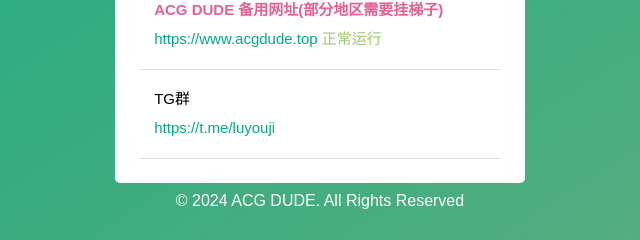
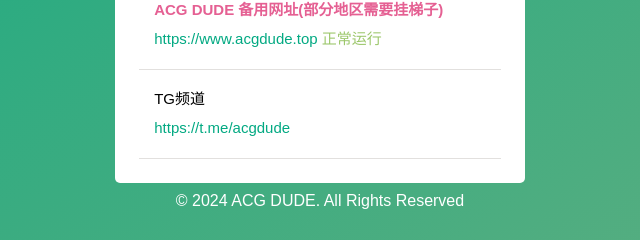
Before and after one commit to NglsMa/acgdude-go-home, a plain HTML site: page index.html in a window 1280 px wide. Shown: the part 539-779 px from the top of the page, 320-960 px from the left. Drawn offline with Linux system fonts and the light colour scheme.

Commit message:
Update index.html

```diff
--- a/index.html
+++ b/index.html
@@ -45,8 +45,8 @@
                             <a href="https://www.acgdude.top/" target="_blank"><i>https://www.acgdude.top  <font style="color: #9cc76b;">正常运行</font></i></a>
                         </li>
                         <li>
-                            TG群
-                            <a href="https://t.me/luyouji/" target="_blank"><i>https://t.me/luyouji</i></a>
+                            TG频道
+                            <a href="https://t.me/acgdude" target="_blank"><i>https://t.me/acgdude</i></a>
                             </span></span>
                         </li>
                     </ul>
```
